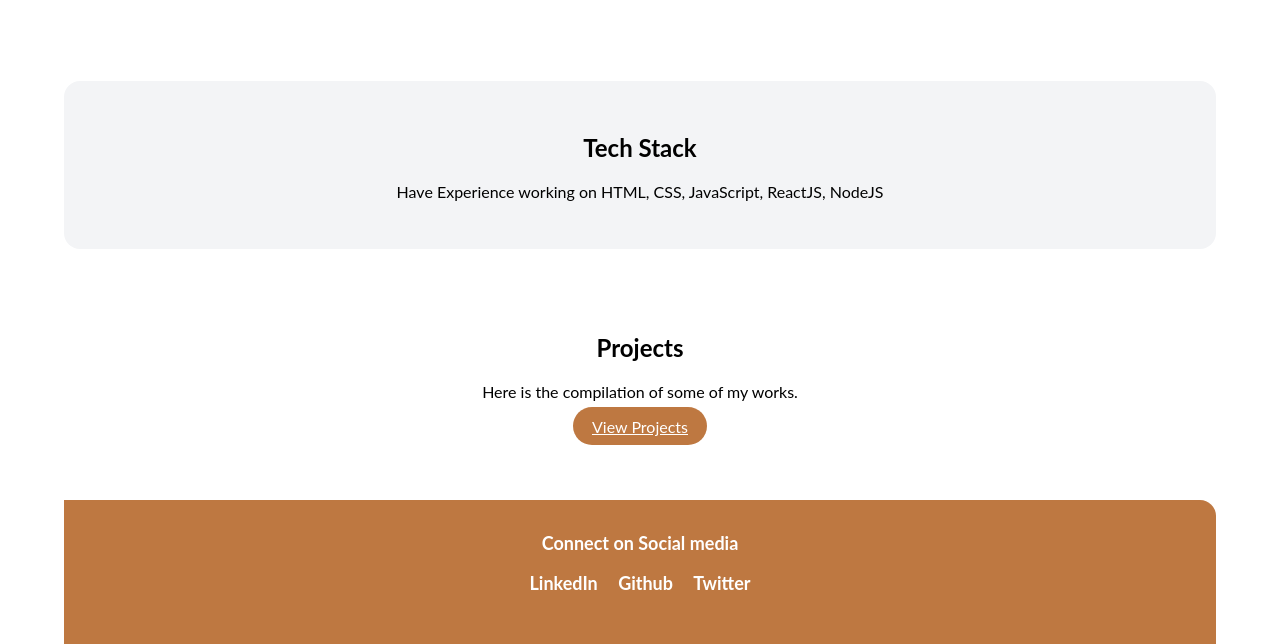
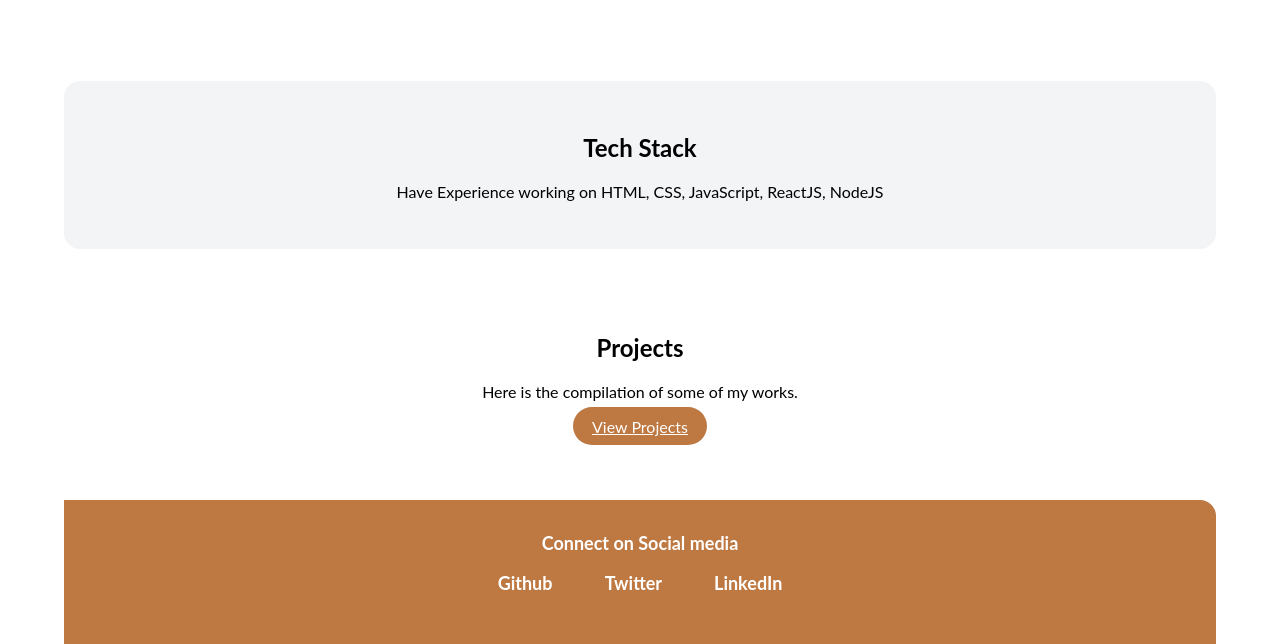
Before and after one commit to sh4dow007/rampWithCamp, a plain HTML site: page index.html in a window 1280 px wide. Shown: the part 849-1493 px from the top of the page. Drawn offline with Linux system fonts and the light colour scheme.

Commit message:
Update index.html
fixed nav links

```diff
--- a/index.html
+++ b/index.html
@@ -46,9 +46,17 @@
         <div class="footer-header">
             <div class="heading">Connect on Social media</div>
             <ul class="social-links list-non-bullet">
-                <li class="list-item-inline">LinkedIn</li>
-                <li class="list-item-inline">Github</li>
-                <li class="list-item-inline">Twitter</li>
+                <li class="list-item-inline">
+                  <a class="link" href="https://github.com/sh4dow007"> Github </a>
+                </li>
+                <li class="list-item-inline">
+                  <a class="link" href="https://twitter.com/Adit_kaushal"> Twitter </a>
+                </li>
+                <li class="list-item-inline">
+                  <a class="link" href="https://www.linkedin.com/in/kaushal-aditya/">
+                    LinkedIn
+                  </a>
+                </li>
             </ul>
         </div>
     </footer>
```
